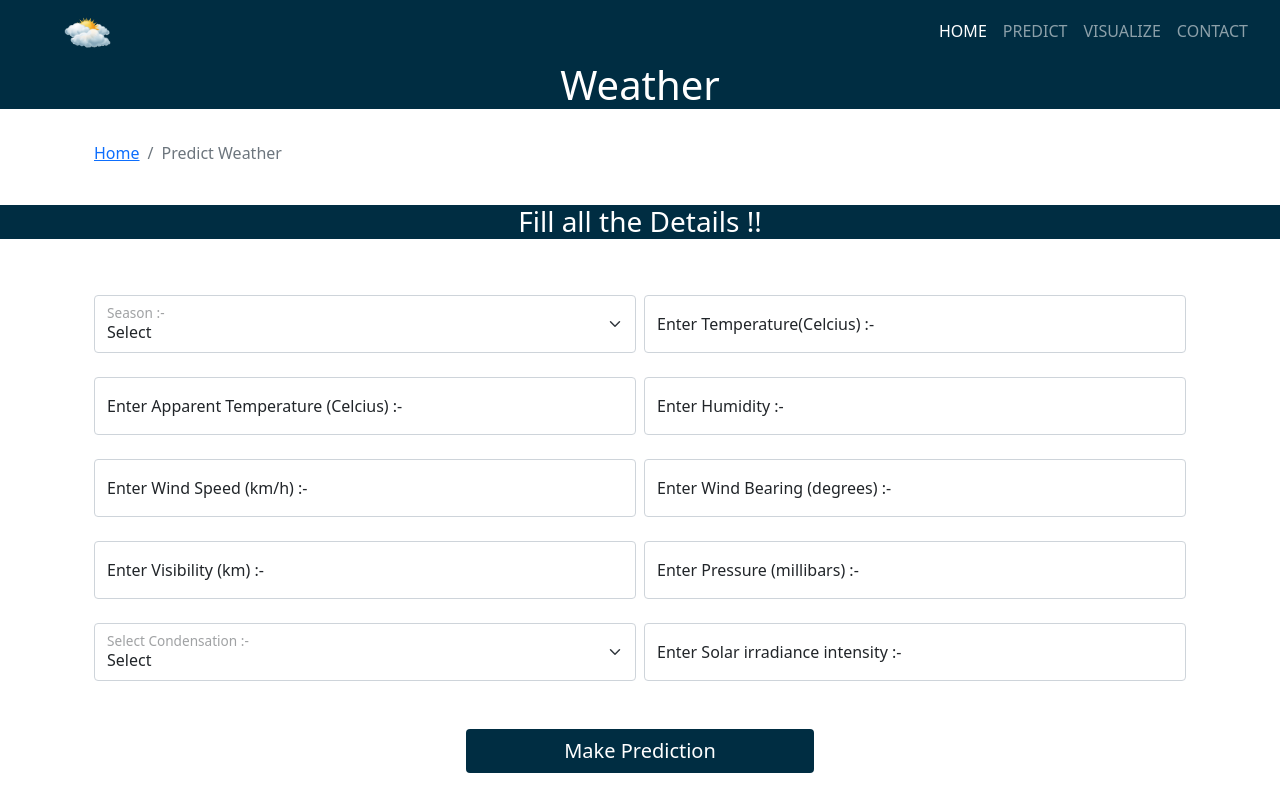
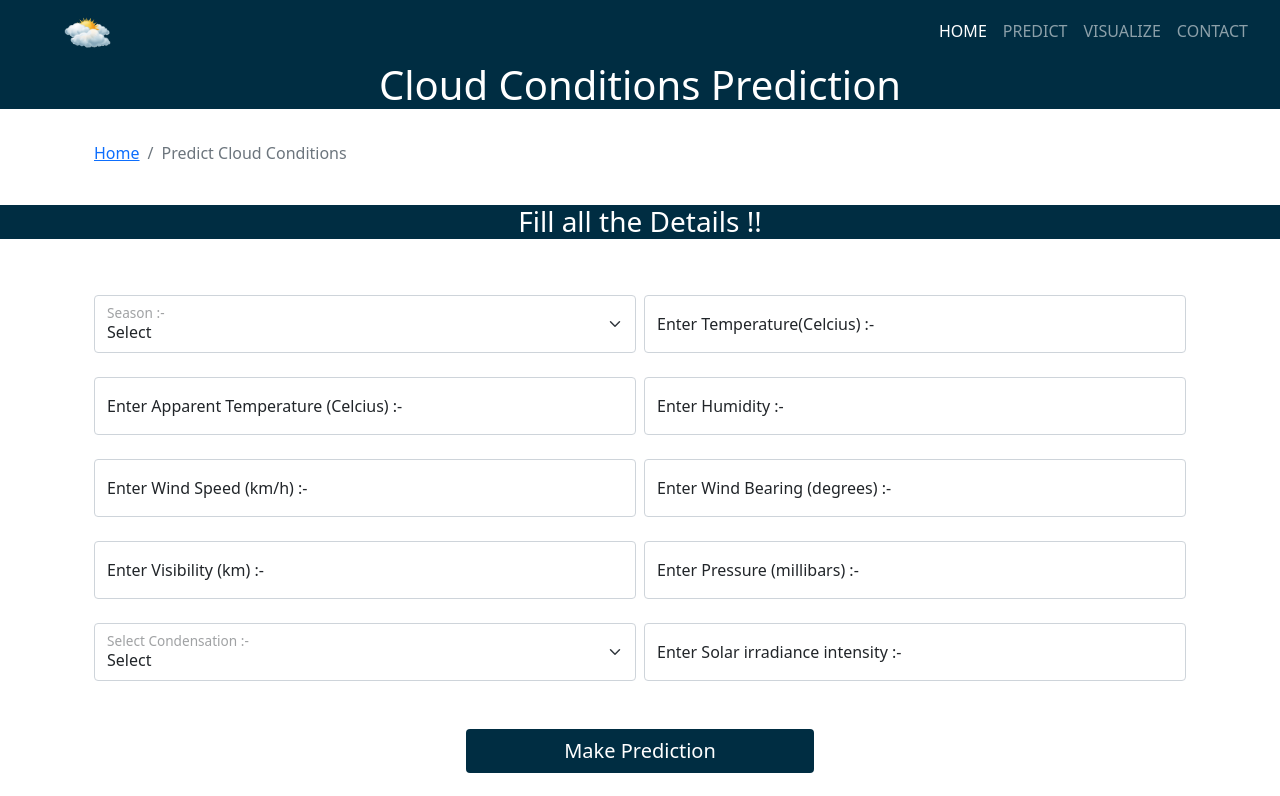
Before and after one commit to vish-68/Cloud-Conditions, a Flask app: page /Predict in a window 1280 px wide. Shown: the top 796 px of the page. Run offline with Flask 2, Linux system fonts and the light colour scheme; parts of the project's set-up code (start-up, migrations or seed data) failed here and were passed over; some libraries are stand-ins or nearby versions.

Commit message:
Update predict.html

```diff
--- a/templates/predict.html
+++ b/templates/predict.html
@@ -107,7 +107,7 @@
     </nav>
     <div style="background-color:rgb(0,45,66);">
         <h1 style="text-align: center; color: white;">
-            Weather
+            Cloud Conditions Prediction
         </h1>
     </div>
     <br>
@@ -115,7 +115,7 @@
         <nav aria-label="breadcrumb">
             <ol class="breadcrumb">
                 <li class="breadcrumb-item"><a href="/" id="links">Home</a></li>
-                <li class="breadcrumb-item active" aria-current="page">Predict Weather</li>
+                <li class="breadcrumb-item active" aria-current="page">Predict Cloud Conditions</li>
             </ol>
         </nav>
     </div>
```
